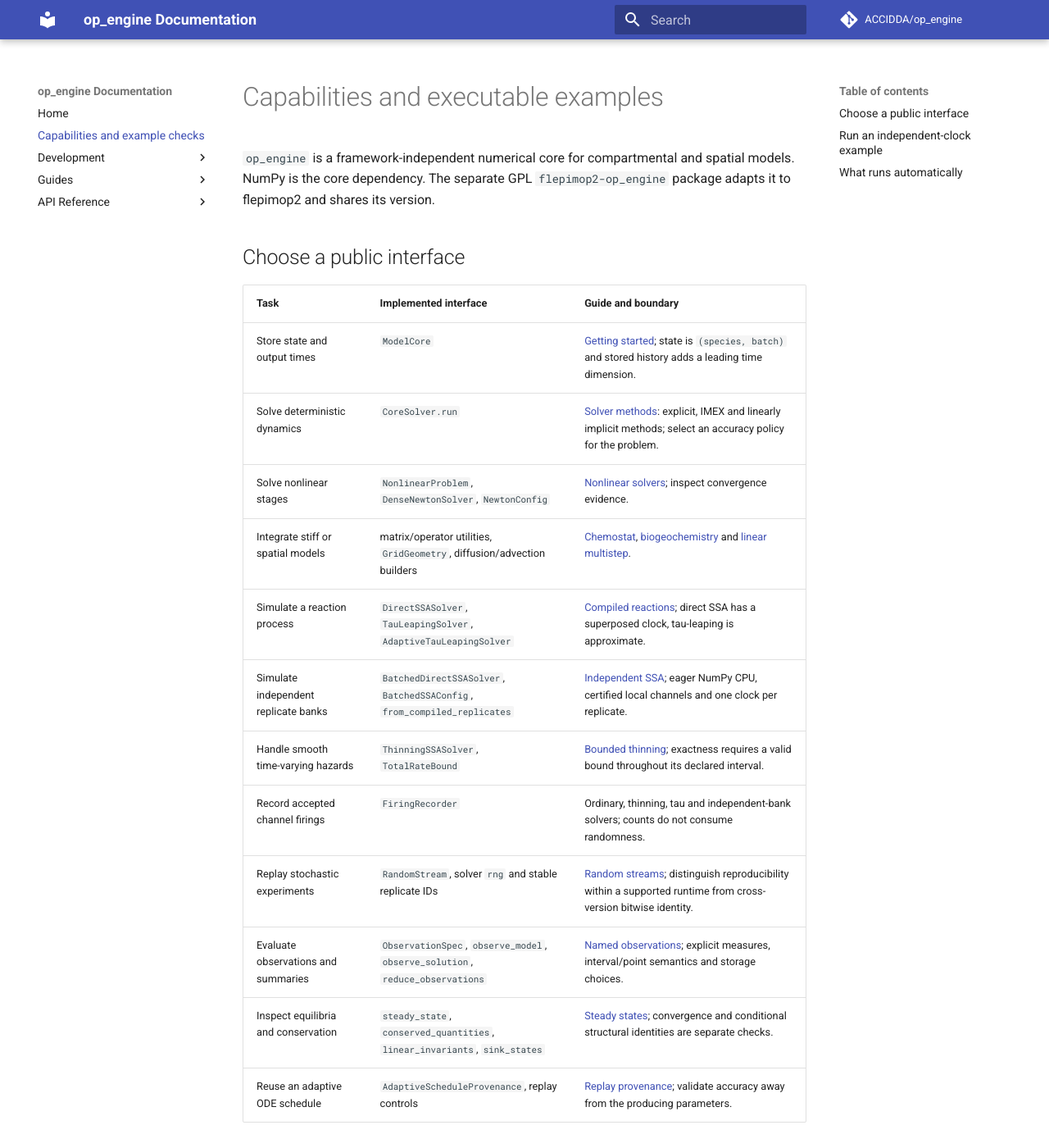
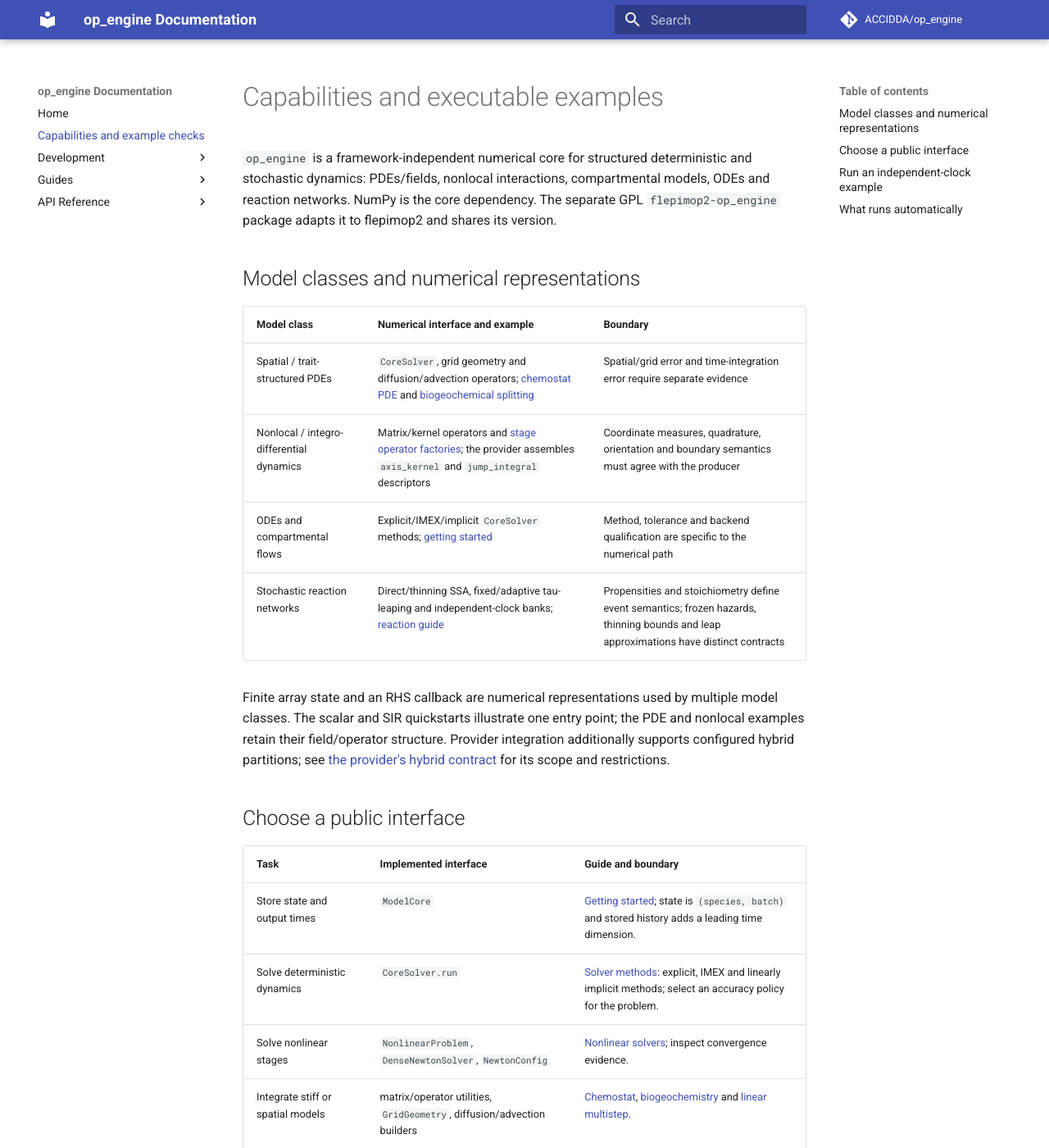
Before and after one commit to ACCIDDA/op_engine, an MkDocs documentation site: the page built from docs/guides/capabilities.md, in a window 1280 px wide and 1400 px high. Shown: the whole window at 82% size. Built offline with MkDocs 1.6.1 and Material for MkDocs 9.7.7, drawn with Linux system fonts in a browser that asks for light colours; comment, search, counter and statistics services are not loaded; the version menu is left out; some of the changed text lies outside the part shown.

Commit message:
docs: clarify PDE, nonlocal and reaction model scope
Co-authored-by: Copilot <223556219+Copilot@users.noreply.github.com>

```diff
--- a/docs/guides/capabilities.md
+++ b/docs/guides/capabilities.md
@@ -1,8 +1,26 @@
 # Capabilities and executable examples
 
-`op_engine` is a framework-independent numerical core for compartmental and
-spatial models. NumPy is the core dependency. The separate GPL
+`op_engine` is a framework-independent numerical core for structured
+deterministic and stochastic dynamics: PDEs/fields, nonlocal interactions,
+compartmental models, ODEs and reaction networks. NumPy is the core dependency.
+The separate GPL
 `flepimop2-op_engine` package adapts it to flepimop2 and shares its version.
+
+## Model classes and numerical representations
+
+| Model class | Numerical interface and example | Boundary |
+| --- | --- | --- |
+| Spatial / trait-structured PDEs | `CoreSolver`, grid geometry and diffusion/advection operators; [chemostat PDE](chemostat-pde.md) and [biogeochemical splitting](biogeochemical-network.md) | Spatial/grid error and time-integration error require separate evidence |
+| Nonlocal / integro-differential dynamics | Matrix/kernel operators and [stage operator factories](solver-methods.md); the provider assembles `axis_kernel` and `jump_integral` descriptors | Coordinate measures, quadrature, orientation and boundary semantics must agree with the producer |
+| ODEs and compartmental flows | Explicit/IMEX/implicit `CoreSolver` methods; [getting started](getting-started.md) | Method, tolerance and backend qualification are specific to the numerical path |
+| Stochastic reaction networks | Direct/thinning SSA, fixed/adaptive tau-leaping and independent-clock banks; [reaction guide](op-system-reactions.md) | Propensities and stoichiometry define event semantics; frozen hazards, thinning bounds and leap approximations have distinct contracts |
+
+Finite array state and an RHS callback are numerical representations used by
+multiple model classes. The scalar and SIR quickstarts illustrate one entry
+point; the PDE and nonlocal examples retain their field/operator structure.
+Provider integration additionally supports configured hybrid partitions; see
+[the provider's hybrid contract](https://github.com/ACCIDDA/op_engine/blob/main/flepimop2-op_engine/README.md#hybrid-execution)
+for its scope and restrictions.
 
 ## Choose a public interface
 
@@ -19,7 +37,7 @@ spatial models. NumPy is the core dependency. The separate GPL
 | Replay stochastic experiments | `RandomStream`, solver `rng` and stable replicate IDs | [Random streams](random-streams.md); distinguish reproducibility within a supported runtime from cross-version bitwise identity. |
 | Evaluate observations and summaries | `ObservationSpec`, `observe_model`, `observe_solution`, `reduce_observations` | [Named observations](observations.md); explicit measures, interval/point semantics and storage choices. |
 | Inspect equilibria and conservation | `steady_state`, `conserved_quantities`, `linear_invariants`, `sink_states` | [Steady states](steady-states.md); convergence and conditional structural identities are separate checks. |
-| Reuse an adaptive ODE schedule | `AdaptiveScheduleProvenance`, replay controls | [Replay provenance](replay-provenance.md); validate accuracy away from the producing parameters. |
+| Reuse an adaptive time-step schedule | `AdaptiveScheduleProvenance`, replay controls | [Replay provenance](replay-provenance.md); validate accuracy away from the producing parameters. |
 
 The [backend matrix](backend-qualification.md) states which NumPy/JAX/CPU Torch
 operations and transforms are qualified. Native adaptive solvers such as diffrax
--- a/src/op_engine/__init__.py
+++ b/src/op_engine/__init__.py
@@ -1,4 +1,4 @@
-"""op_engine multiphysics ODE/PDE engine package."""
+"""Numerical methods for structured deterministic and stochastic dynamics."""
 
 from __future__ import annotations
 
```
Also changed, not shown: CHANGELOG.md (+5 -0 lines), README.md (+15 -2 lines), docs/guides/getting-started.md (+7 -0 lines), docs/index.md (+5 -3 lines), flepimop2-op_engine/README.md (+5 -0 lines), 1 other file.
